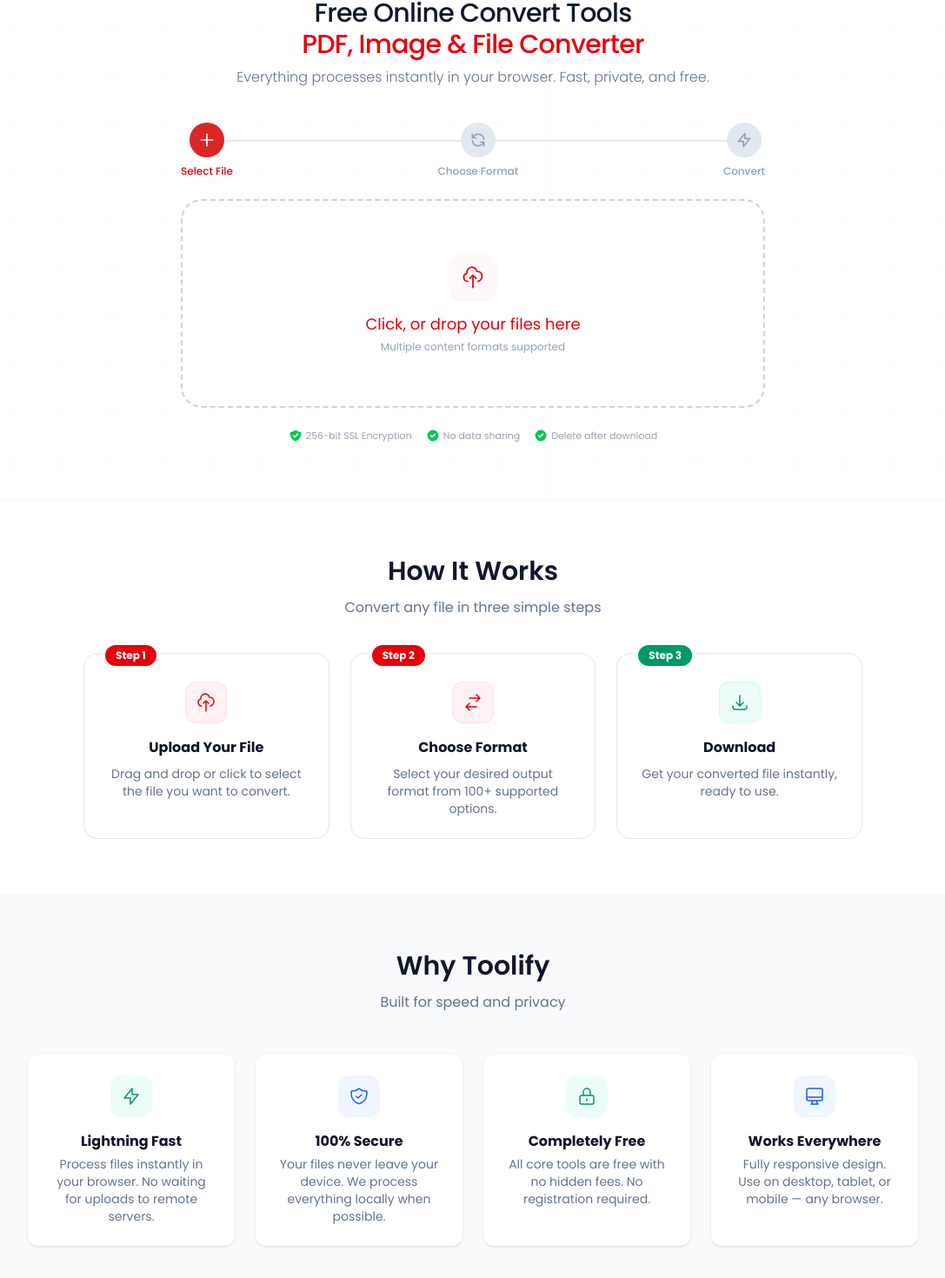
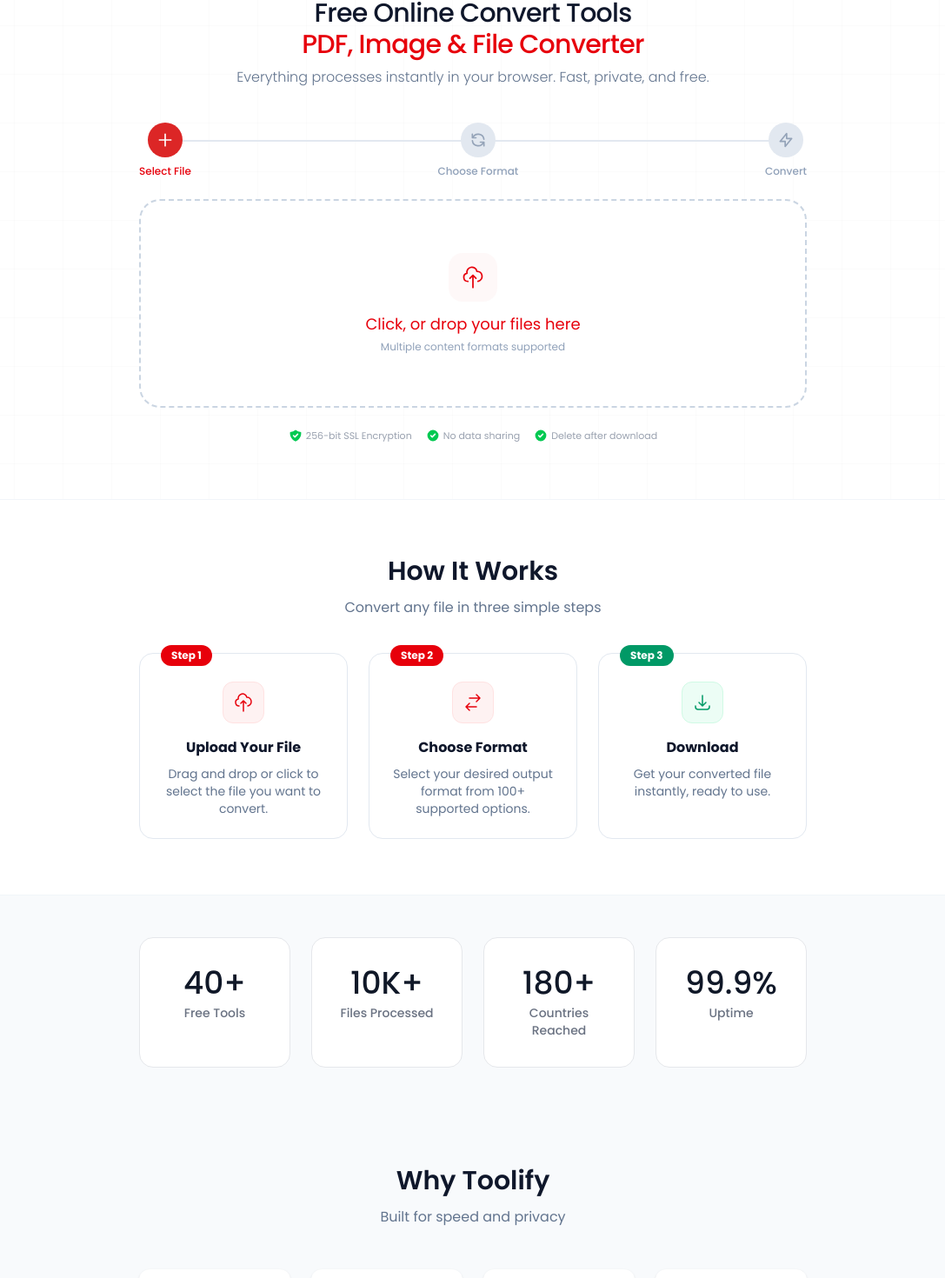
Before and after one commit to mhtrkn/toolify, a Next.js app: page / in a window 1280 px wide. Shown: the part 147-1617 px from the top of the page at 87% size, without its empty margins (96-1183 px from the left). Built offline with nearby package versions, Linux system fonts and the light colour scheme.

Commit message:
ui updated

```diff
--- a/src/app/about/page.tsx
+++ b/src/app/about/page.tsx
@@ -1,3 +1,4 @@
+import { siteStats } from "@/lib/mockdata";
 import type { Metadata } from "next";
 import Image from "next/image";
 import Link from "next/link";
@@ -8,13 +9,6 @@
     "Learn about toolify — who we are, what we build, and why we believe great tools should be free and fast for everyone.",
   alternates: { canonical: "/about" },
 };
-
-const stats = [
-  { value: "40+", label: "Free Tools" },
-  { value: "10K+", label: "Files Processed" },
-  { value: "180+", label: "Countries Reached" },
-  { value: "99.9%", label: "Uptime" },
-];
 
 const values = [
   {
@@ -168,7 +162,7 @@
       <section className="border-b border-slate-100 bg-slate-50 px-4 py-14 sm:px-6 lg:px-8">
         <div className="mx-auto max-w-4xl">
           <div className="grid grid-cols-2 gap-8 sm:grid-cols-4">
-            {stats.map((s) => (
+            {siteStats.map((s) => (
               <div key={s.label} className="text-center">
                 <p className="text-4xl font-medium tracking-tight text-slate-900">
                   {s.value}
--- a/src/app/page.tsx
+++ b/src/app/page.tsx
@@ -2,7 +2,7 @@
 import GlobalUpload from "@/components/home/GlobalUpload";
 import JsonLd from "@/components/seo/JsonLd";
 import ToolCard from "@/components/tools/ToolCard";
-import { whyChooseData } from "@/lib/mockdata";
+import { siteStats, whyChooseData } from "@/lib/mockdata";
 import { buildHowToSchema, buildWebSiteSchema } from "@/lib/structured-data";
 import { CATEGORIES, getPopularTools } from "@/lib/tools";
 import type { Metadata } from "next";
@@ -134,7 +134,7 @@
       {/* Hero */}
       <section className="relative border-b border-slate-100 bg-white px-4 py-12 text-center sm:px-6 sm:py-16 lg:px-8">
         <div className="bg-grid-pattern pointer-events-none absolute inset-0 opacity-50" />
-        <div className="relative mx-auto max-w-4xl min-h-97.75 transition duration-300">
+        <div className="relative mx-auto max-w-3xl min-h-97.75 transition duration-300">
           <h1 className="mt-4 text-2xl font-medium tracking-tight text-slate-900 sm:text-3xl">
             Free Online Convert Tools
             <br />
@@ -155,7 +155,7 @@
 
       {/* How To */}
       <section className="bg-white px-4 py-16 sm:px-6 lg:px-8">
-        <div className="mx-auto max-w-4xl">
+        <div className="mx-auto max-w-3xl">
           <div className="text-center max-w-2xl mx-auto mb-10">
             <h2 className="text-2xl sm:text-3xl font-semibold text-slate-900 mb-3">
               How It Works
@@ -190,9 +190,30 @@
         </div>
       </section>
 
+      {/* Stats */}
+      <section className="bg-slate-50 border-t border-slate-100 px-4 py-12 sm:px-6 lg:px-8">
+        <div className="mx-auto max-w-3xl">
+          <div className="grid grid-cols-2 lg:grid-cols-4 gap-4 sm:gap-6">
+            {siteStats.map((stat) => (
+              <div
+                key={stat.label}
+                className="bg-white rounded-2xl border border-gray-200 p-6 py-8 text-center hover:shadow-md transition-shadow"
+              >
+                <div className="text-3xl sm:text-4xl font-medium text-gray-900 mb-1">
+                  {stat.value}
+                </div>
+                <div className="text-gray-500 text-sm font-medium">
+                  {stat.label}
+                </div>
+              </div>
+            ))}
+          </div>
+        </div>
+      </section>
+
       {/* Features / Trust Section */}
       <section className="bg-slate-50 px-4 py-16 sm:px-6 lg:px-8">
-        <div className="mx-auto max-w-5xl">
+        <div className="mx-auto max-w-3xl">
           <div className="mb-12 text-center">
             <p className="text-2xl sm:text-3xl font-semibold text-slate-900 mb-3">
               Why Toolify
@@ -207,7 +228,7 @@
               return (
                 <div
                   key={feature.title}
-                  className="flex flex-col items-center text-center bg-white rounded-xl p-6 shadow-sm"
+                  className="flex flex-col items-center text-center bg-white rounded-xl px-4 py-6 shadow-sm"
                 >
                   <div
                     className={`w-12 h-12 ${icon.bg} rounded-xl flex items-center justify-center mb-4`}
@@ -226,10 +247,10 @@
                       />
                     </svg>
                   </div>
-                  <h3 className="font-bold text-slate-900 mb-1">
+                  <h3 className="font-semibold text-sm text-slate-900 mb-1">
                     {feature.title}
                   </h3>
-                  <p className="text-slate-500 text-sm">
+                  <p className="text-slate-500 text-xs">
                     {feature.description}
                   </p>
                 </div>
@@ -241,7 +262,7 @@
 
       {/* Popular Tools */}
       <section className="border-t border-slate-100 bg-white px-4 py-20 sm:px-6 lg:px-8">
-        <div className="mx-auto max-w-5xl">
+        <div className="mx-auto max-w-3xl">
           <p className="text-xs font-semibold uppercase tracking-widest text-slate-400">
             Most Used
           </p>
@@ -282,7 +303,7 @@
 
       {/* Categories */}
       <section className="px-4 py-20 sm:px-6 lg:px-8">
-        <div className="mx-auto max-w-5xl">
+        <div className="mx-auto max-w-3xl">
           <p className="text-xs font-semibold uppercase tracking-widest text-slate-400">
             Browse
           </p>
@@ -292,7 +313,7 @@
           <p className="mt-2 text-slate-500">
             Choose a category to find the right tool for your task.
           </p>
-          <div className="mt-8 grid grid-cols-2 gap-3 sm:grid-cols-4 lg:grid-cols-8">
+          <div className="mt-8 grid grid-cols-2 gap-3 sm:grid-cols-4">
             {CATEGORIES.map((cat) => (
               <Link
                 key={cat.slug}
@@ -323,7 +344,7 @@
 
       {/* SEO Text */}
       <section className="border-t border-slate-100 bg-white px-4 py-20 sm:px-6 lg:px-8">
-        <div className="mx-auto max-w-5xl prose prose-slate">
+        <div className="mx-auto max-w-3xl prose prose-slate">
           <h2 className="text-xl font-bold text-slate-900">
             The Best Free Online Tools for Everyday Tasks
           </h2>
--- a/src/components/blog/BlogCover.tsx
+++ b/src/components/blog/BlogCover.tsx
@@ -54,8 +54,8 @@
   };
 
   const containerHeight = size === "sm" ? "h-full" : "h-45";
-  const iconBoxSize = size === "sm" ? "w-20 h-20" : "w-16 h-16";
-  const iconImgSize = size === "sm" ? 56 : 44;
+  const iconBoxSize = size === "sm" ? "w-14 h-14" : "w-16 h-16";
+  const iconImgSize = size === "sm" ? 32 : 44;
 
   return (
     <div
--- a/src/components/home/GlobalUpload.tsx
+++ b/src/components/home/GlobalUpload.tsx
@@ -116,7 +116,7 @@
 
 function StepperHeader({ step }: { step: number }) {
   return (
-    <div className="relative max-w-2xl mx-auto w-full px-0 mb-2">
+    <div className="relative max-w-3xl mx-auto w-full px-0 mb-2">
       {/* Track: spans between circle centers (left-5 = half of w-10 circle) */}
       <div className="absolute left-5 right-5 top-5 h-0.5 bg-slate-200" />
       {/* Progress fill — scaleX from origin-left */}
@@ -199,7 +199,7 @@
       animate={{ opacity: 1, scale: 1, y: 0 }}
       exit={{ opacity: 0, scale: 0.96, y: 8 }}
       transition={{ duration: 0.25, ease: "easeOut" }}
-      className="flex flex-col items-center gap-6 rounded-2xl border border-slate-100 bg-white px-8 pt-8 pb-12 text-center shadow-sm max-w-2xl mx-auto w-full"
+      className="flex flex-col items-center gap-6 rounded-2xl border border-slate-100 bg-white px-8 pt-8 pb-12 text-center shadow-sm max-w-3xl mx-auto w-full"
     >
       <div className="flex-center h-40 aspect-square -my-10">
         <Lottie animationData={animationData} loop />
@@ -413,7 +413,7 @@
               onDragOver={handleDragOver}
               onDragLeave={handleDragLeave}
               onClick={() => inputRef.current?.click()}
-              className={`cursor-pointer rounded-3xl max-w-2xl mx-auto border-2 border-dashed px-6 py-15 text-center transition-all duration-200 ${
+              className={`cursor-pointer rounded-3xl max-w-3xl mx-auto border-2 border-dashed px-6 py-15 text-center transition-all duration-200 ${
                 isDragging
                   ? "border-red-400 bg-red-50 scale-[1.01]"
                   : "border-slate-300 bg-white hover:border-red-300"
@@ -456,7 +456,7 @@
             animate={{ opacity: 1, y: 0 }}
             exit={{ opacity: 0, y: -16 }}
             transition={{ duration: 0.25, ease: "easeInOut" }}
-            className="max-w-2xl mx-auto w-full flex flex-col gap-4"
+            className="max-w-3xl mx-auto w-full flex flex-col gap-4"
           >
             {/* File card */}
             <div className="rounded-2xl border border-slate-200 bg-white shadow-sm overflow-hidden">
@@ -510,7 +510,7 @@
                   value={format || undefined}
                   onValueChange={(v) => handleFormatChange(v)}
                 >
-                  <SelectTrigger className="w-full rounded-xl px-3 py-2.5 text-sm text-slate-600">
+                  <SelectTrigger className="w-full rounded-xl px-3 py-2.5 text-sm text-slate-800">
                     <SelectValue placeholder="Choose output format…" />
                   </SelectTrigger>
                   <SelectContent>
--- a/src/components/layout/Header.tsx
+++ b/src/components/layout/Header.tsx
@@ -10,7 +10,7 @@
   const [mobileOpen, setMobileOpen] = useState(false);
 
   return (
-    <header className="sticky top-0 z-50 w-full bg-white/95 backdrop-blur-sm">
+    <header className="sticky shadow-sm top-0 z-50 w-full bg-white/95 backdrop-blur-sm">
       <div className="h-16 flex items-center px-4 sm:px-6 lg:px-8">
         <div className="flex flex-1 items-center justify-between mx-auto max-w-5xl">
           {/* Logo */}
--- a/src/lib/mockdata.ts
+++ b/src/lib/mockdata.ts
@@ -1,26 +1,29 @@
+export const siteStats = [
+  { value: "40+", label: "Free Tools" },
+  { value: "10K+", label: "Files Processed" },
+  { value: "180+", label: "Countries Reached" },
+  { value: "99.9%", label: "Uptime" },
+];
+
 export const whyChooseData = [
   {
     icon: "lightning",
     title: "Lightning Fast",
-    description:
-      "Process files instantly in your browser. No waiting for uploads to remote servers.",
+    description: "Instant file processing directly in your browser.",
   },
   {
     icon: "shield",
     title: "100% Secure",
-    description:
-      "Your files never leave your device. We process everything locally when possible.",
+    description: "All processing happens on your device.",
   },
   {
     icon: "money",
     title: "Completely Free",
-    description:
-      "All core tools are free with no hidden fees. No registration required.",
+    description: "All core tools free. No fees, no sign-up.",
   },
   {
     icon: "world",
     title: "Works Everywhere",
-    description:
-      "Fully responsive design. Use on desktop, tablet, or mobile — any browser.",
+    description: "Use it on desktop, tablet, or mobile.",
   },
-]
+];
```
Also changed, not shown: src/components/blog/FeaturedBlogs.tsx (+16 -18 lines).
